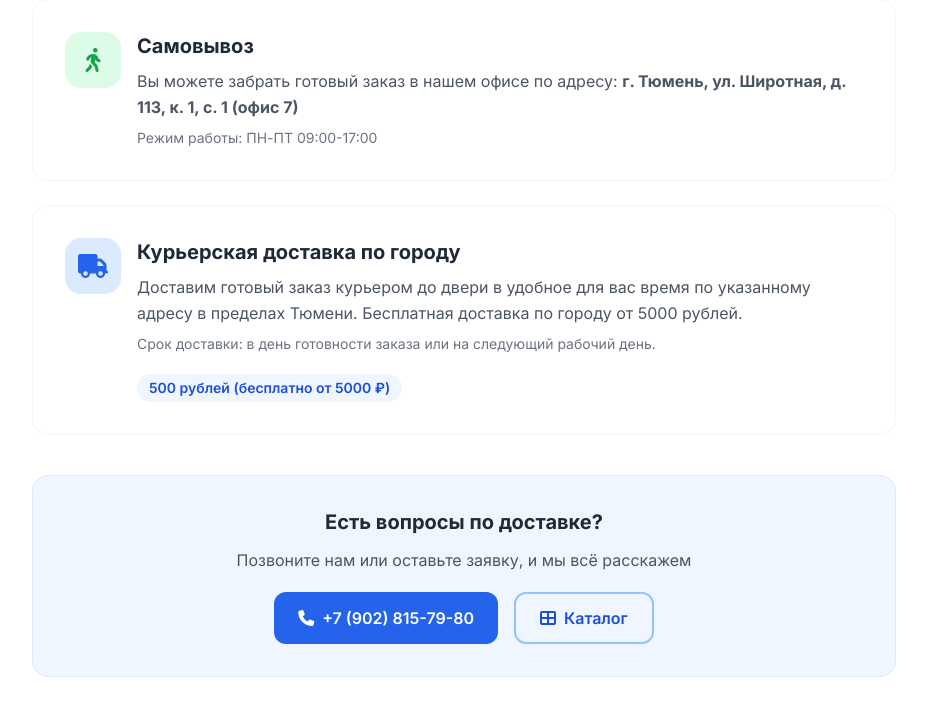
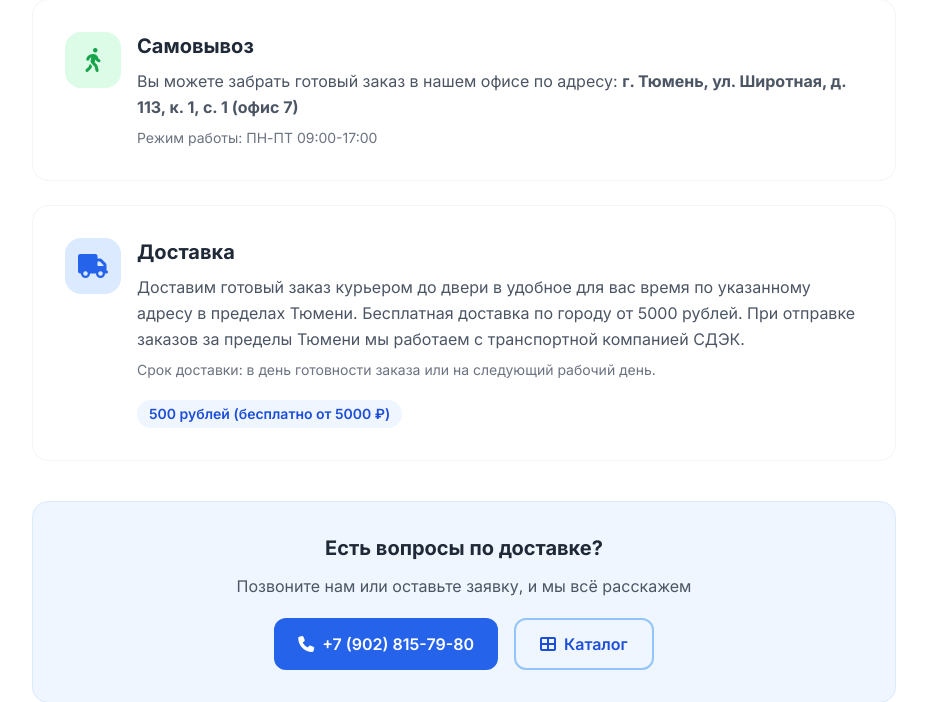
Before and after one commit to NovaCode37/pechati, a Flask app: page /delivery in a window 1280 px wide. Shown: the part 306-1008 px from the top of the page, without its empty margins (176-1103 px from the left). Run offline with Flask 3, Linux system fonts and the light colour scheme; data that the repository does not hold is empty; parts of the project's set-up code (start-up, migrations or seed data) failed here and were passed over; some libraries are stand-ins or nearby versions.

Commit message:
fix: update delivery page - change 'курьерская доставка' to 'доставка', add SDEK shipping info

```diff
--- a/templates/delivery.html
+++ b/templates/delivery.html
@@ -40,11 +40,12 @@
                         <i class="fas fa-truck text-2xl text-primary-600"></i>
                     </div>
                     <div>
-                        <h3 class="text-xl font-bold text-gray-800 mb-2">Курьерская доставка по городу</h3>
+                        <h3 class="text-xl font-bold text-gray-800 mb-2">Доставка</h3>
                         <p class="text-gray-600 leading-relaxed mb-2">
                             Доставим готовый заказ курьером до двери в удобное для вас время по указанному адресу
                             в пределах {{ get_setting('city', 'Тюмени') }}.
                             Бесплатная доставка по городу от 5000 рублей.
+                            При отправке заказов за пределы Тюмени мы работаем с транспортной компанией СДЭК.
                         </p>
                         <p class="text-gray-500 text-sm mb-2">Срок доставки: в день готовности заказа или на следующий рабочий день.</p>
                         <span class="inline-block mt-3 text-primary-700 bg-primary-50 px-3 py-1 rounded-full text-sm font-semibold">500 рублей (бесплатно от 5000 ₽)</span>
```
